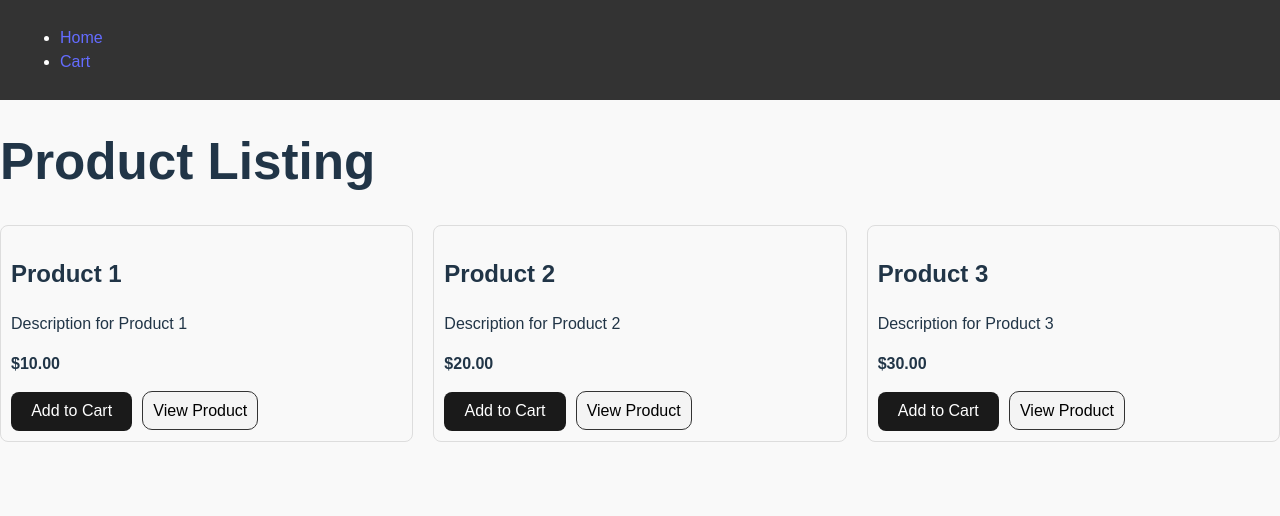
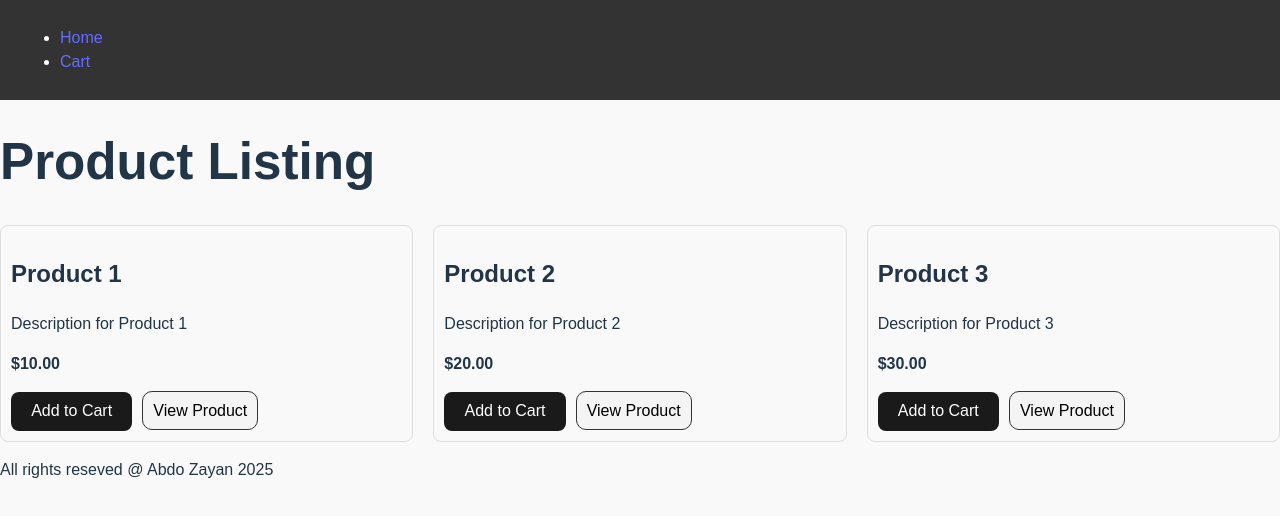
Before and after one commit to abdozayan12/E-commerce, a React (Vite) app in the folder E-commerce-app/: page / in a window 1280 px wide. Shown: the top 516 px of the page. Built offline with nearby package versions, Linux system fonts and the light colour scheme.

Commit message:
Update Routes (Add Footer)

```diff
--- a/E-commerce-app/src/App.jsx
+++ b/E-commerce-app/src/App.jsx
@@ -4,13 +4,14 @@ import ProductDetail from './ProductDetail';
 import Cart from './Cart';
 import { CartProvider } from './CartContext';
 import Nav from './Nav'; // Corrected capitalization of 'Nav' component
+import Footer from './footer'; // Corrected capitalization of 'Footer' component
 import './App.css';
 
 function App() {
   return (
     <CartProvider>
       <Routes>
-        <Route path="/" element={<><Nav /><Home /></>} /> {/* Use Nav component */}
+        <Route path="/" element={<><Nav /><Home /><Footer /></>} /> {/* Use Nav and Footer components */}
         <Route path="/product/:id" element={<ProductDetail />} />
         <Route path="/cart" element={<Cart />} />
       </Routes>
--- a/E-commerce-app/src/footer.jsx
+++ b/E-commerce-app/src/footer.jsx
@@ -1,7 +1,7 @@
 function footer() {
   return (
     <div>
-      <h1>Footer</h1>
+      <p>All rights reseved @ Abdo Zayan 2025</p>
     </div>
   );
 }
```
